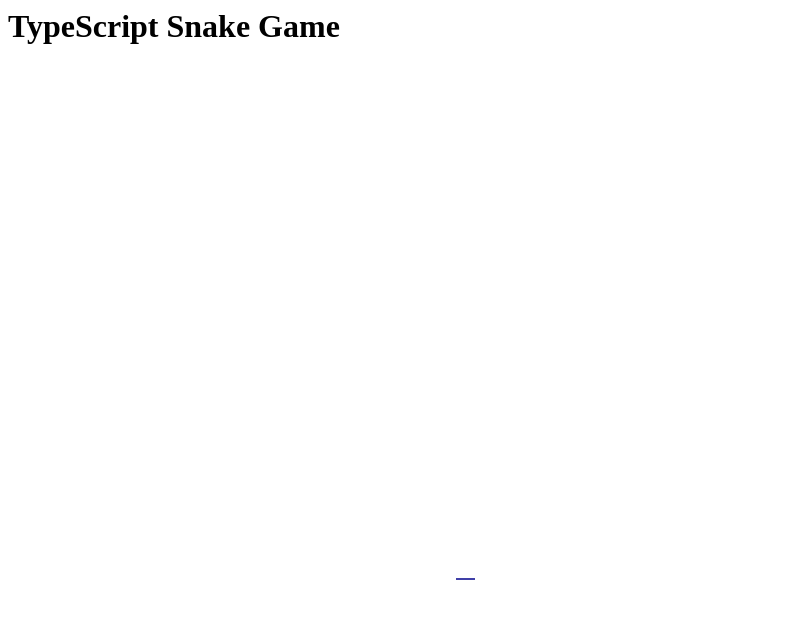
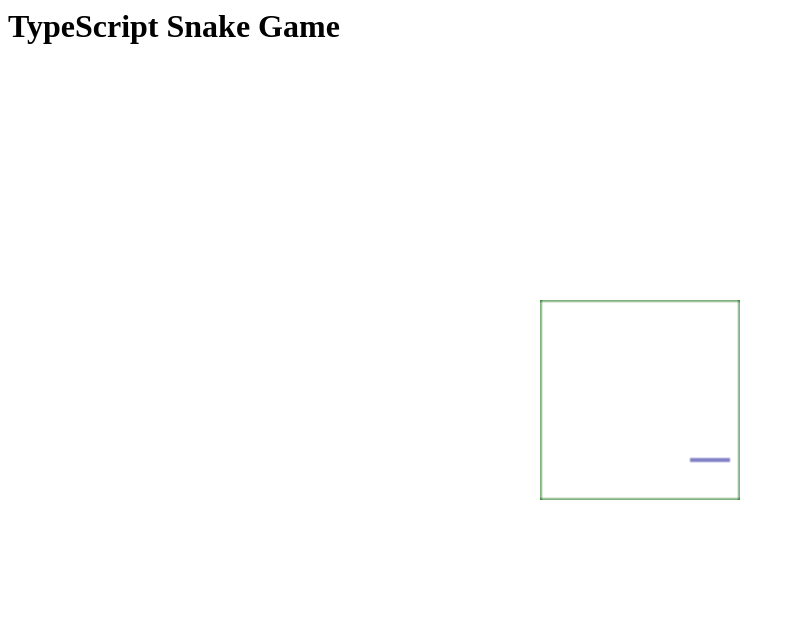
Before and after one commit to ojhaujjwal/snake-game, a website with bundled scripts: page index.html in a window 1280 px wide. Shown: the whole page, without its empty margins (0-795 px from the left). Built offline with nearby package versions, Linux system fonts and the light colour scheme.

Commit message:
draw draw square boundary and support for snake coming from other side

```diff
--- a/index.html
+++ b/index.html
@@ -18,7 +18,7 @@
   <body>
     <main>
       <h1>TypeScript Snake Game</h1>
-      <canvas id="game-canvas" width="400" height="400"><canvas>
+      <canvas id="game-canvas" width="100" height="100"><canvas>
     </main>
     <script type="module" src="dist/app.js"></script>
   </body>
--- a/src/app.ts
+++ b/src/app.ts
@@ -2,7 +2,7 @@ import { Point } from "./domain/point";
 import { Snake } from "./domain/snake";
 import { Direction } from "./domain/types";
 import { SquareWindow } from "./domain/window";
-import { drawSnake } from "./ui/canvas";
+import { drawSnake, drawWindow, getCanvasContext } from "./canvas";
 
 (() => {
   const keyToDirectionMap = {
@@ -17,14 +17,16 @@ import { drawSnake } from "./ui/canvas";
   let direction = Direction.RIGHT;
 
   const snake = new Snake(
-    new Point(20, 20),
-    new Point(1, 20),
+    new Point(80, 20),
+    new Point(60, 20),
     direction,
   );
 
-  const window = new SquareWindow(50);
+  const canvasContext = getCanvasContext();
+  const window = new SquareWindow(canvasContext.canvas.width);
 
-  drawSnake(snake);
+  drawWindow(canvasContext, window);
+  drawSnake(canvasContext, snake);
 
   document.addEventListener('keydown', (event) => {
     direction = isArrowKey(event.code) ? keyToDirectionMap[event.code] : direction;
@@ -33,6 +35,6 @@ import { drawSnake } from "./ui/canvas";
 
   setInterval(() => {
     snake.move(direction, window, false);
-    drawSnake(snake);
+    drawSnake(canvasContext, snake);
   }, 500)
 })();
--- /dev/null
+++ b/src/canvas.ts
@@ -0,0 +1,77 @@
+import { Point } from "./domain/point";
+import { Snake } from "./domain/snake";
+import { Direction } from "./domain/types";
+import { SquareWindow } from "./domain/window";
+
+export const getCanvasContext = (): CanvasRenderingContext2D => {
+  const snakeboard = document.getElementById("game-canvas") as HTMLCanvasElement;
+
+  snakeboard.style.width = '200px';
+  snakeboard.style.height = '200px';
+
+  const context = snakeboard.getContext("2d");
+
+  if (!context) {
+    throw new Error();
+  }
+
+  // By default adopted standard for computer graphics is the origin in the top left corner
+  // with the X axis across the top from left to right and the y axis down the screen from top to bottom.
+  //
+  // This changes this system to change the way it works.
+  // Y axis to go from bottom left up and the x axis to go from the bottom left across right
+  // Copied from https://stackoverflow.com/a/35470695/2508053
+  context.setTransform(1, 0, 0, -1, 0, context.canvas.width);
+
+  return context;
+};
+
+export const drawWindow = (context: CanvasRenderingContext2D, window: SquareWindow) => {
+  context.fillStyle = 'lightgreen';
+  context.strokeStyle = 'darkgreen';
+  drawLine(context, new Point(0, 0), new Point(0, window.length));
+  drawLine(context, new Point(0, 0), new Point(window.length, 0));
+  drawLine(context, new Point(0, window.length), new Point(window.length, window.length));
+  drawLine(context, new Point(window.length, 0), new Point(window.length, window.length));
+}
+
+export const drawSnake = (context: CanvasRenderingContext2D, snake: Snake) => {
+  context.clearRect(1, 1, context.canvas.width - 2, context.canvas.height - 2);
+
+  context.fillStyle = 'lightblue';
+  context.strokeStyle = 'darkblue';
+
+  for (const [point1, point2] of snake.getStraightParts()) {
+    drawSnakeStraightPart(context, snake, point1, point2);
+  }
+};
+
+const drawSnakeStraightPart = (context: CanvasRenderingContext2D, snake: Snake, p1: Point, p2: Point): void => {
+  const width = p2.x - p1.x;
+  const height = p2.y - p1.y;
+
+  if (snake.direction === Direction.RIGHT && p2.isLeftOf(p1)) {
+    drawSnakeStraightPart(context, snake, p1, new Point(context.canvas.width - 1, p1.y));
+    drawSnakeStraightPart(context, snake, new Point(1, p1.y), p2);
+    return;
+  }
+
+  // if (
+  //   (snake.direction === Direction.RIGHT && p2.isLeftOf(p1))
+  //   || (snake.direction === Direction.LEFT && p2.isRightOf(p1))
+  //   || (snake.direction === Direction.UP && p2.isBelowTo(p1))
+  //   || (snake.direction === Direction.DOWN && p2.isAboveOf(p1))
+  // ) {
+  //   // TODO: draw two lines
+  //   return;
+  // }
+
+  drawLine(context, p1, p2);
+};
+
+const drawLine = (context: CanvasRenderingContext2D, p1: Point, p2: Point) => {
+  context.beginPath();       // Start a new path
+  context.moveTo(p1.x, p1.y);    // Move the pen to (30, 50)
+  context.lineTo(p2.x, p2.y);  // Draw a line to (150, 100)
+  context.stroke();
+}
--- a/src/domain/snake.ts
+++ b/src/domain/snake.ts
@@ -37,7 +37,7 @@ export class Snake {
 
     this.direction = actualDirection;
 
-    //this.head = window.adjustInsideWindow(this.head);
+    this.adjustWithinWindow(window);
 
     if (ateFruit) {
       return;
@@ -87,4 +87,20 @@ export class Snake {
 
     return this.tail;
   }
+
+  private adjustWithinWindow(window: SquareWindow)
+  {
+    if (!window.isPointOutside(this.head)) {
+      return;
+    }
+
+    if (this.direction === Direction.RIGHT) {
+      this.head = this.head.withX(1);
+      return;
+    }
+
+    if (this.direction === Direction.LEFT) {
+      this.head = this.head.withX(window.length - 1);
+    }
+  }
 }
--- a/src/domain/window.ts
+++ b/src/domain/window.ts
@@ -1,27 +1,16 @@
 import { Point } from "./point";
+import { Direction } from "./types";
 
 export class SquareWindow {
   constructor(
-    private length: number,
+    public readonly length: number,
   ) {}
 
-  adjustInsideWindow(p: Point): Point {
-    if (p.x < 0) {
-      return p.withX(this.length);
-    }
+  isPointOutside(p: Point): boolean {
+    return p.x <= 0 || p.y <= 0 || p.x >= this.length || p.y >= this.length;
+  }
 
-    if (p.y < 0) {
-      return p.withY(this.length);
-    }
-
-    if (p.x > this.length) {
-      return p.withX(0);
-    }
-
-    if (p.y > this.length) {
-      return p.withY(0);
-    }
-
-    return p;
-  }
+  // doesLineCrossWindow(p1: Point, p2: Point) {
+  //   if (p2.x)
+  // }
 }
--- a/src/ui/canvas.ts
+++ /dev/null
@@ -1,31 +0,0 @@
-import { Snake } from "../domain/snake";
-
-export const drawSnake = (snake: Snake) => {
-  const snakeboard = document.getElementById("game-canvas") as HTMLCanvasElement;
-  const context = snakeboard.getContext("2d");
-
-  if (!context) {
-    throw new Error();
-  }
-
-  // By default adopted standard for computer graphics is the origin in the top left corner
-  // with the X axis across the top from left to right and the y axis down the screen from top to bottom.
-  //
-  // This changes this system to change the way it works.
-  // Y axis to go from bottom left up and the x axis to go from the bottom left across right
-  // Copied from https://stackoverflow.com/a/35470695/2508053
-  context.setTransform(1,0,0,-1,0,snakeboard.width - 1)
-
-  context.clearRect(0, 0, snakeboard.width, snakeboard.height);
-
-  context.fillStyle = 'lightblue';
-  context.strokeStyle = 'darkblue';
-
-  for (const [point1, point2] of snake.getStraightParts()) {
-    const width = point2.x - point1.x;
-    const height = point2.y - point1.y;
-
-    context.fillRect(point1.x, point1.y, width, height);
-    context.strokeRect(point1.x, point1.y, width, height);
-  }
-};
```
